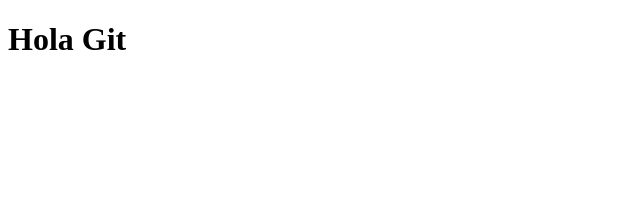
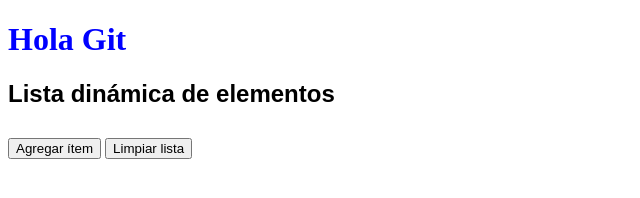
Before and after one commit to tartato/demo-git-js, a website: page index.html in a window 1280 px wide. Shown: the whole page, without its empty margins (0-640 px from the left). Drawn offline with Linux system fonts and the light colour scheme.

Commit message:
update scriptjs

```diff
--- a/index.html
+++ b/index.html
@@ -1,2 +1,19 @@
-<!DOCTYPE html><html><head><title>Demo Git2.0</title></head><body><h1>Hola
-            Git</h1><script src="script.js"></script></body></html>
+<!-- index.html -->
+<!DOCTYPE html>
+<html>
+    <head>
+        <title>Demo Git 3.0</title>
+    </head>
+    <body>
+        <h1 style="color: blue;">Hola Git</h1>
+        <h2 style="font-family: sans-serif;">Lista dinámica de elementos</h2>
+        <button onclick="agregarElemento()" style="margin-top: 10px;">Agregar
+            ítem</button>
+            <button onclick="limpiarLista()">Limpiar lista</button>
+
+
+        <ul id="lista"></ul>
+        <script src="script.js"></script>
+    </body>
+
+</html>
--- a/script.js
+++ b/script.js
@@ -1 +1,12 @@
 console.log("Hola desde JavaScript esto es una demo");
+function agregarElemento() {
+  const ul = document.getElementById("lista");
+  const li = document.createElement("li");
+  li.textContent = "Ítem nuevo";
+  ul.appendChild(li);
+}
+
+function limpiarLista() {
+  const ul = document.getElementById("lista");
+  ul.innerHTML = "";
+}
```
